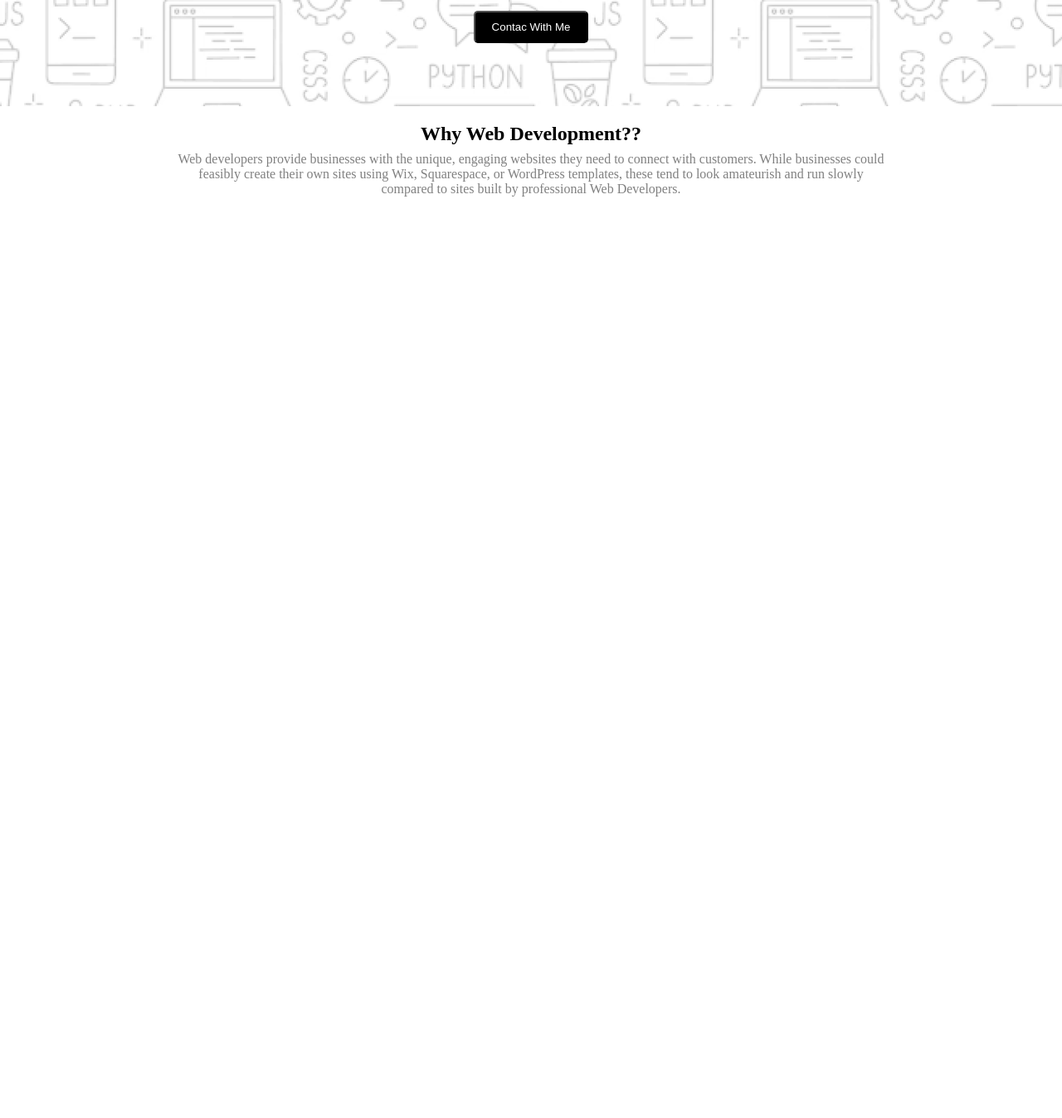
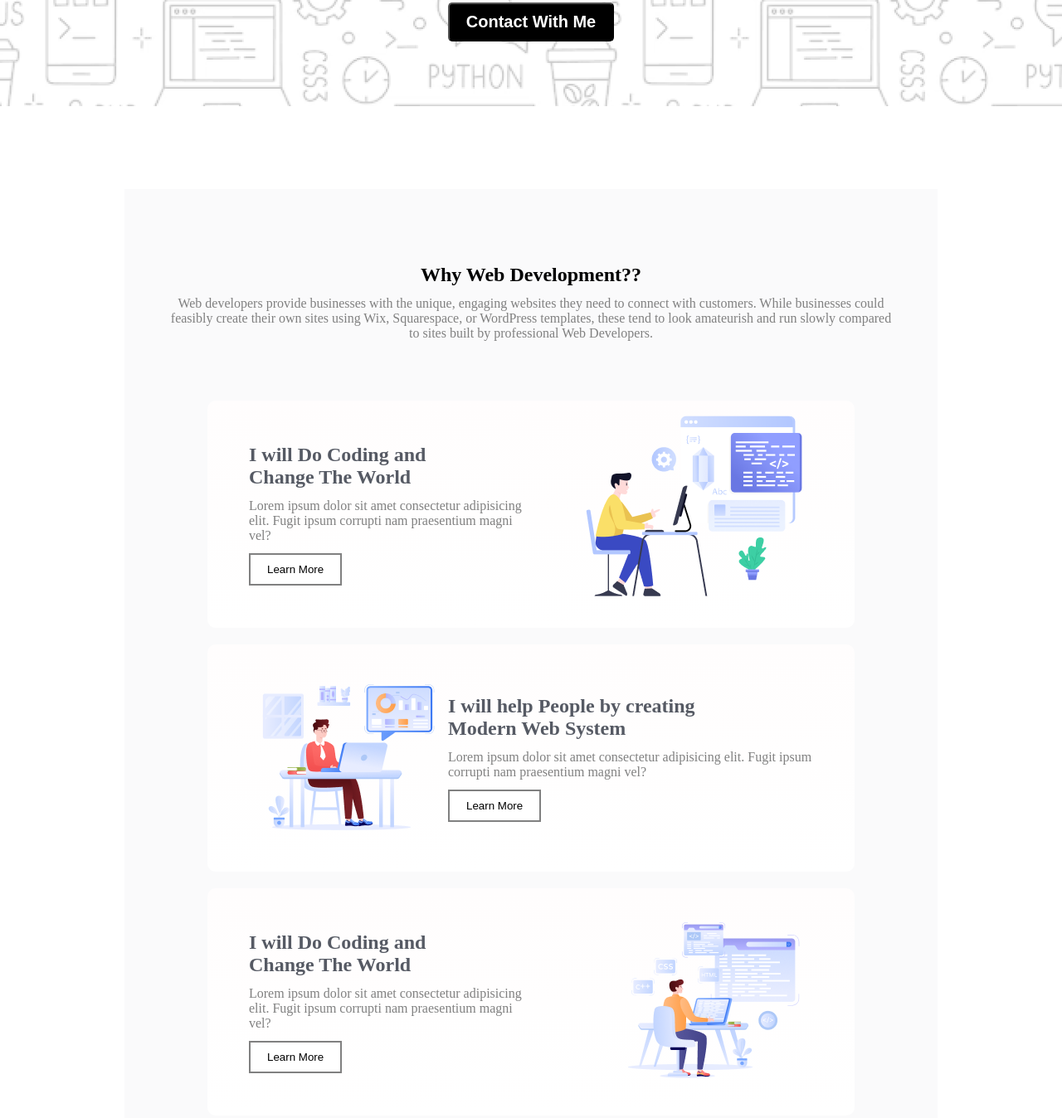
Before and after one commit to Abdullah-Al-Akash/dveloper-s-portfolio-, a plain HTML site: page index.html in a window 1280 px wide. Shown: the part 472-1820 px from the top of the page at 83% size. Before the commit the page ends 800 px from the top, so only its background shows below. Drawn offline with Linux system fonts and the light colour scheme.

Commit message:
Why Web Development Section Complete

```diff
--- a/index.html
+++ b/index.html
@@ -21,7 +21,7 @@
                     background is not related programming, I am student of
                     mathematics but enjoy Web Development so much.
                 </p>
-                <button class="btn">Contac With Me</button>
+                <button class="btn">Contact With Me</button>
             </div>
         </section>
         <!-- Why Web Development Section -->
@@ -35,6 +35,61 @@
                     amateurish and run slowly compared to sites built by
                     professional Web Developers.</p>
             </div>
+            <!-- Card -->
+            <div>
+                <div class="card">
+                    <div class="half-width">
+                        <div>
+                            <h2 class="card-heading">I will Do Coding and <br>
+                                Change The World</h2>
+                            <p>Lorem ipsum dolor sit amet consectetur adipisicing
+                                elit. Fugit ipsum corrupti nam praesentium magni
+                                vel?</p>
+                                <button class="learn-more-btn">
+                                    Learn More
+                                </button>
+                        </div>
+                    </div>
+                    <div class="">
+                        <img src="./assets/Layer_1.png" alt="">
+                    </div>
+                </div>
+                <div class="card">
+                    <div class="half-width">
+                        <img src="./assets/Group 3.png" alt="">
+                    </div>
+                    <div class="">
+                        <div>
+                            <h2 class="card-heading">I will help People by creating <br>
+                                Modern Web System</h2>
+                            <p>Lorem ipsum dolor sit amet consectetur adipisicing
+                                elit. Fugit ipsum corrupti nam praesentium magni
+                                vel?</p>
+                                <button class="learn-more-btn">
+                                    Learn More
+                                </button>
+                        </div>
+
+                    </div>
+                </div>
+                <div class="card">
+                    <div class="half-width">
+                        <div>
+                            <h2 class="card-heading">I will Do Coding and <br>
+                                Change The World</h2>
+                            <p>Lorem ipsum dolor sit amet consectetur adipisicing
+                                elit. Fugit ipsum corrupti nam praesentium magni
+                                vel?</p>
+                                <button class="learn-more-btn">
+                                    Learn More
+                                </button>
+                        </div>
+                    </div>
+                    <div class="">
+                        <img src="./assets/Group 4.png" alt="">
+                    </div>
+                </div>
+            </div>
         </section>
     </body>
 </html>
--- a/style.css
+++ b/style.css
@@ -7,7 +7,10 @@
 .heading{
     font-weight: bold;
     font-size: 32px;
-    padding: 10px;
+
+}
+.card-heading{
+    color: rgb(86, 90, 100);
 }
 
 .btn{
@@ -15,7 +18,16 @@
     color: white;
     padding: 10px 20px;
     border-radius: 5px;
-    margin: 15px;
+    margin: 12px;
+    cursor: pointer;
+    font-weight: bold;
+    font-size: 20px;
+}
+.learn-more-btn{
+    background: white;
+    color: black;
+    border: 2px solid gray;
+    padding: 10px 20px;
     cursor: pointer;
 }
 
@@ -32,12 +44,13 @@
     text-align: center;
 }
 
-.banner h1, p{
+.banner{
     text-align: center;
 }
 
 p{
     color: gray;
+    padding: 12px 0;
 }
 
 .developer-img{
@@ -46,12 +59,28 @@ p{
 
 /* Why Web Development Part CSS */
 .why-web-development-section{
-    margin: 0 200px;
-}
-.why-web-heading h1, p{
-    text-align: center;
-    margin: 8px;
+    background-color: rgb(250, 250, 251);
+    margin: 100px 150px;
+    padding: 50px;
 }
 .why-web-heading{
- margin: 20px 0;
+    text-align: center;
+    padding: 8px;
 }
+.why-web-heading{
+ padding: 40px 0;
+}
+
+/* Card Section */
+.card{
+    display: flex;
+    align-items: center;
+    justify-content: space-between;
+    padding: 15px 50px;
+    background-image: linear-gradient(rgb(255, 253, 253), rgb(255, 255, 255));
+    margin: 20px 50px;
+    border-radius: 10px;
+}
+.half-width{
+    width: 50%;
+}
```
